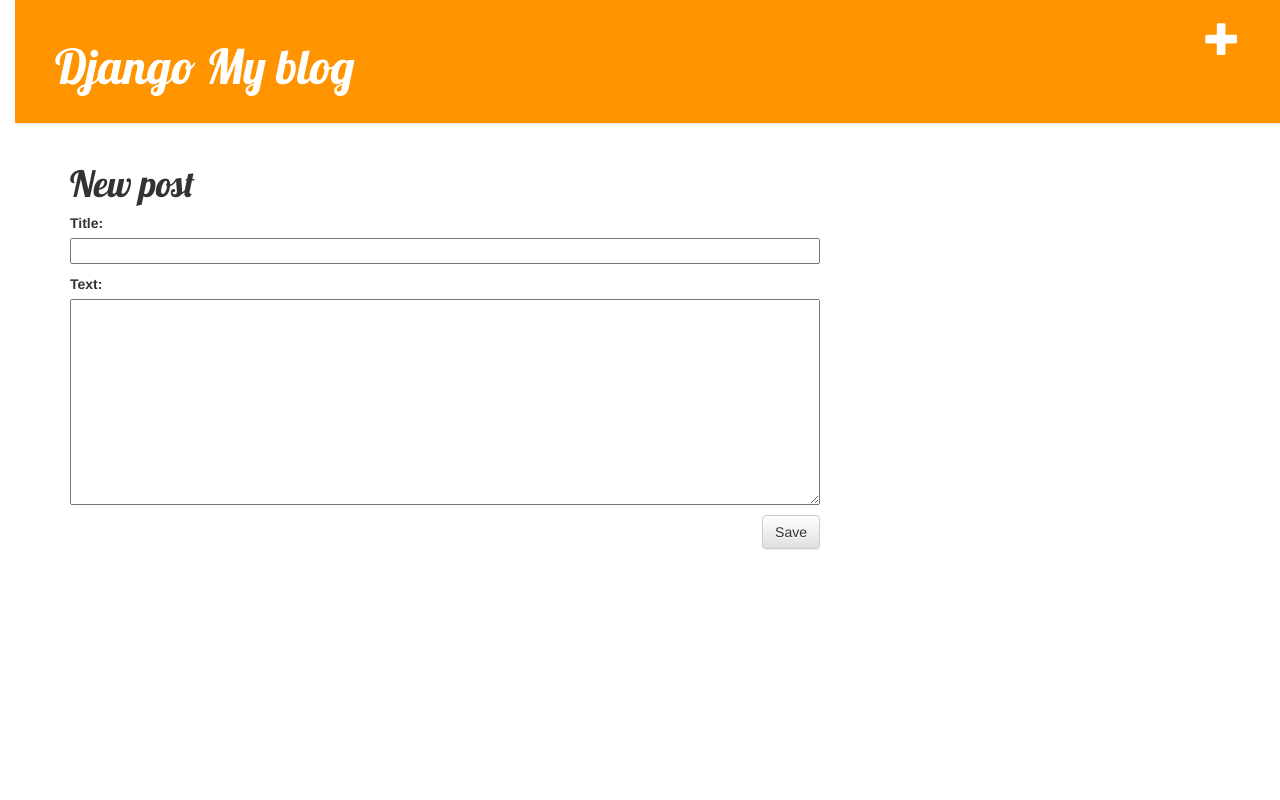
After one commit to pranks1/-my-first-blog-, a Django app: page /post/new/ in a window 1280 px wide. The commit adds this page. Run offline with Django 3.2, Linux system fonts and the light colour scheme; the visitor is signed in with stand-in values (Sample User, id 1); some libraries are stand-ins or nearby versions.

Commit message:
Added view and template for detailed blog post as well as CSS for the site

```diff
--- /dev/null
+++ b/blog/forms.py
@@ -0,0 +1,6 @@
+from django import forms
+from .models import Post
+class PostForm(forms.ModelForm):
+    class Meta:
+        model = Post
+        fields = ('title', 'text')
--- /dev/null
+++ b/blog/static/css/blog.css
@@ -0,0 +1,53 @@
+h1 a {
+    color: #FCA205;
+    font-family: 'Lobster';
+}
+body {
+    padding-left: 15px;
+}
+.page-header {
+    background-color: #ff9400;
+    margin-top: 0;
+    padding: 20px 20px 20px 40px;
+}
+
+.page-header h1, .page-header h1 a, .page-header h1 a:visited, .page-header h1 a:active {
+    color: #ffffff;
+    font-size: 36pt;
+    text-decoration: none;
+}
+
+.content {
+    margin-left: 40px;
+}
+
+h1, h2, h3, h4 {
+    font-family: 'Lobster', cursive;
+}
+
+.date {
+    color: #828282;
+}
+
+.save {
+    float: right;
+}
+
+.post-form textarea, .post-form input {
+    width: 100%;
+}
+
+.top-menu, .top-menu:hover, .top-menu:visited {
+    color: #ffffff;
+    float: right;
+    font-size: 26pt;
+    margin-right: 20px;
+}
+
+.post {
+    margin-bottom: 70px;
+}
+
+.post h1 a, .post h1 a:visited {
+    color: #000000;
+}
--- /dev/null
+++ b/blog/templates/blog/base.html
@@ -0,0 +1,28 @@
+{% load staticfiles %}
+
+<html>
+	<head>
+		<title>Django My blog</title>
+		<link rel="stylesheet" href="//maxcdn.bootstrapcdn.com/bootstrap/3.2.0/css/bootstrap.min.css">
+		<link rel="stylesheet" href="//maxcdn.bootstrapcdn.com/bootstrap/3.2.0/css/bootstrap-theme.min.css">
+		<link rel="stylesheet" href="{% static 'css/blog.css' %}">
+		<link href=" //fonts.googleapis.com/css?family=Lobster&subset=latin,latin-ext" rel="stylesheet" type="text/css">
+	</head>
+	<body>
+		<div class="page-header">
+			{% if user.is_authenticated %}
+				<a href="{% url 'post_new' %}" class="top-menu"><span class="glyphicon glyphicon-plus"></span></a>
+			{% endif %}
+			<h1><a href="/">Django My blog</a></h1>
+		</div>
+
+		<div class="content container">
+			<div class="row">
+				<div class="col-md-8">
+					{% block content %}
+                    {% endblock %}
+				</div>
+			</div>
+		</div>
+	</body>
+</html>
--- /dev/null
+++ b/blog/templates/blog/post_edit.html
@@ -0,0 +1,9 @@
+{% extends 'blog/base.html' %}
+
+{% block content %}
+    <h1>New post</h1>
+    <form method="POST" class="post-form">{% csrf_token %}
+        {{ form.as_p }}
+        <button type+"submit" class="save btn btn-default">Save</button>
+    </form>
+{% endblock %}
--- a/blog/urls.py
+++ b/blog/urls.py
@@ -3,4 +3,8 @@
 
 urlpatterns = [
 	url(r'^$', views.post_list, name='post_list'),
+	url(r'^post/(?P<pk>\d+)/$', views.post_detail, name='post_detail'),
+	url(r'^post/new/$', views.post_new, name='post_new'),
+	url(r'^post/(?P<pk>\d+)/edit/$', views.post_edit, name='post_edit'),
+
 ]
--- a/blog/views.py
+++ b/blog/views.py
@@ -1,10 +1,42 @@
 from django.shortcuts import render
 from django.utils import timezone
 from .models import Post
-
-
+from django.shortcuts import render, get_object_or_404
+from .forms import PostForm
 
 # Create your views here.
 def post_list(request):
 	posts = Post.objects.filter(published_date__lte=timezone.now()).order_by('published_date')
-	return render(request, 'blog/post_list.html',{'posts':posts})
+	return render(request, 'blog/post_list.html', {'posts': posts})
+
+
+def post_detail(request,pk):
+	post = get_object_or_404(Post, pk =pk)
+	return render(request, 'blog/post_detail.html',{'post':post})
+
+def post_new(request):
+	if request.method == "POST":
+		form = PostForm(request.POST)
+		if form.is_valid():
+			post = form.save(commit=False)
+			post.author = request.user
+			post.published_date = timezone.now()
+			post.save()
+			return redirect('post_detail', pk=post.pk)
+	else:
+		form = PostForm()
+	return render(request, 'blog/post_edit.html', {'form': form})
+
+def post_edit(request, pk):
+	post = get_object_or_404(Post, pk=pk)
+	if request.method == "POST":
+		form = PostForm(request.POST, instance=post)
+		if form.is_valid():
+			post = form.save(commit=False)
+			post.author = request.user
+			post.published_date = timezone.now()
+			post.save()
+			return redirect('post_detail', pk=post.pk)
+		else:
+			form = PostForm(instance=post)
+		return render(request, 'blog/post_edit.html',{'form':form})
```
Also changed, not shown: blog/templates/blog/post_detail.html (added, +16 -0 lines), blog/templates/blog/post_list.html (+12 -19 lines).
